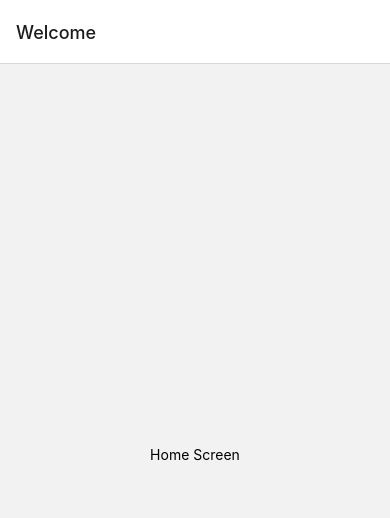
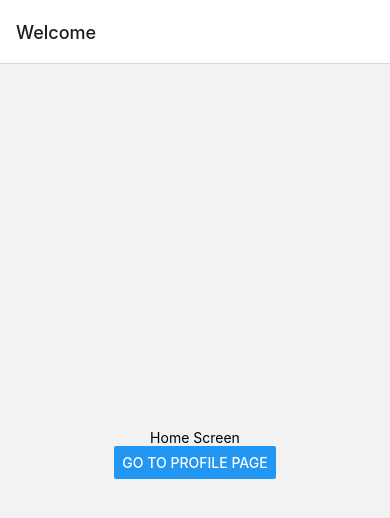
Before and after one commit to gurtejsingh07/react-native-docusign, a React Native app: screen /Home in a window 390 px wide. Shown: the top 518 px of the page. Built offline with nearby package versions, Linux system fonts and the light colour scheme.

Commit message:
added navigation redirection

```diff
--- a/src/container/home/index.tsx
+++ b/src/container/home/index.tsx
@@ -1,9 +1,13 @@
-import { Text, View } from "react-native";
+import { Button, Text, View } from "react-native";
 
-function HomeScreen() {
+function HomeScreen({navigation}:any) {
     return (
       <View style={{ flex: 1, alignItems: 'center', justifyContent: 'center' }}>
         <Text>Home Screen</Text>
+        <Button
+        title="Go to Profile page"
+        onPress={() => navigation.navigate('Profile')}
+      />
       </View>
     );
   }
```
